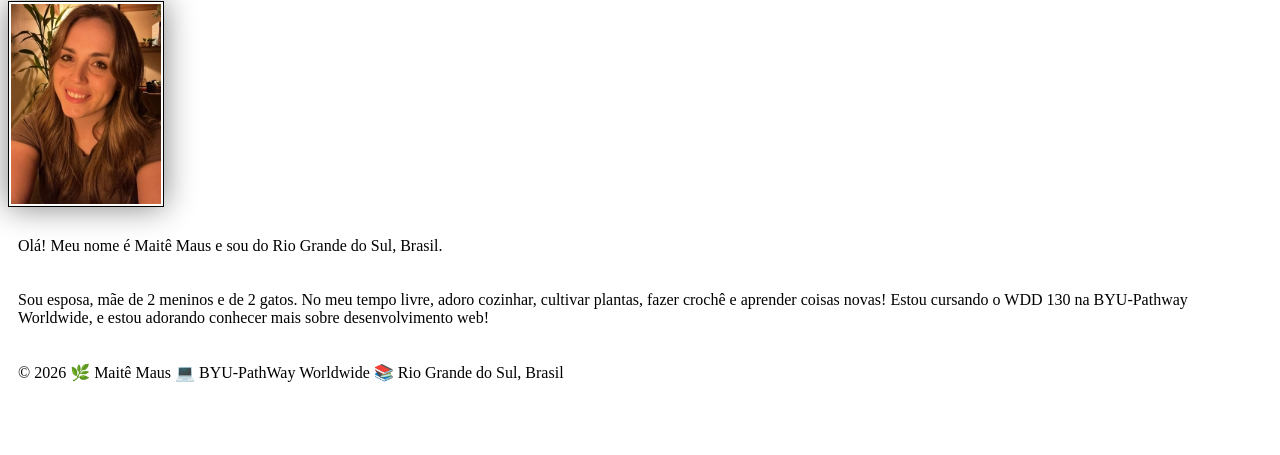
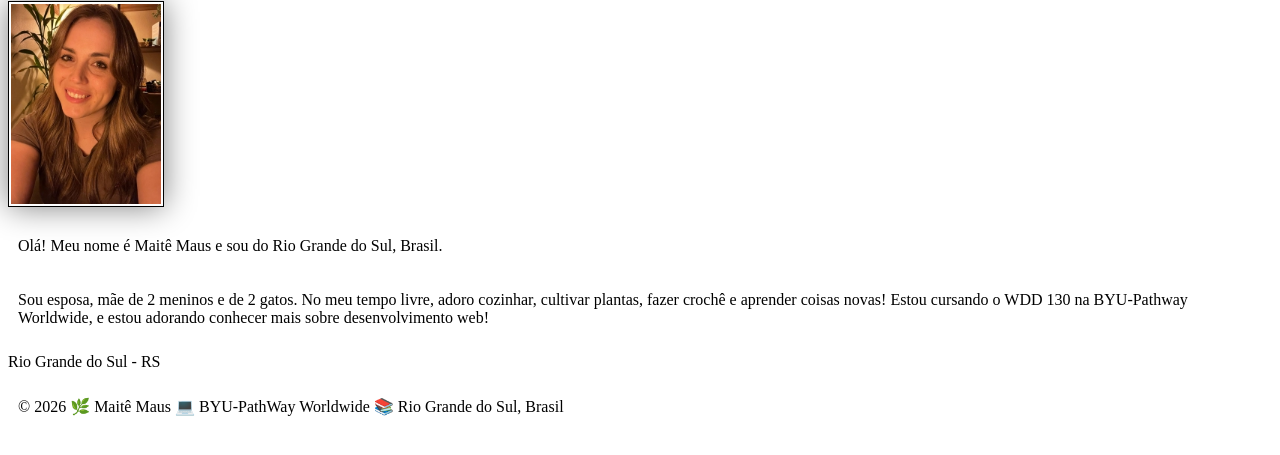
Before and after one commit to mausmaite/wdd130, a plain HTML site: page index.html in a window 1280 px wide. Shown: the part 223-678 px from the top of the page. Drawn offline with Linux system fonts and the light colour scheme.

Commit message:
alterações conforme atividade semana 02

```diff
--- a/index.html
+++ b/index.html
@@ -5,6 +5,8 @@
     <meta charset="UTF-8">
     <meta name="viewport" content="width=device-width, initial-scale=1.0">
     <title>WDD 130 | Maitê Maus</title>
+    <meta name="description" content="Maitê Maus, acadêmica de Desenvolvimento de Software pela BYU Parthway.>
+    <meta name=" author" content="Maitê Maus">
     <link rel="stylesheet" href="estilos/estilos.css">
 </head>
 
@@ -27,9 +29,12 @@
             desenvolvimento web!</p>
     </main>
 
-    <footer>
-        <p>© 2026 🌿 Maitê Maus 💻 BYU-PathWay Worldwide 📚 Rio Grande do Sul, Brasil</p>
-    </footer>
+    <aside <h2>Rio Grande do Sul - RS</h2>
+
+
+        <footer>
+            <p>© 2026 🌿 Maitê Maus 💻 BYU-PathWay Worldwide 📚 Rio Grande do Sul, Brasil</p>
+        </footer>
 
 </body>
 
```
